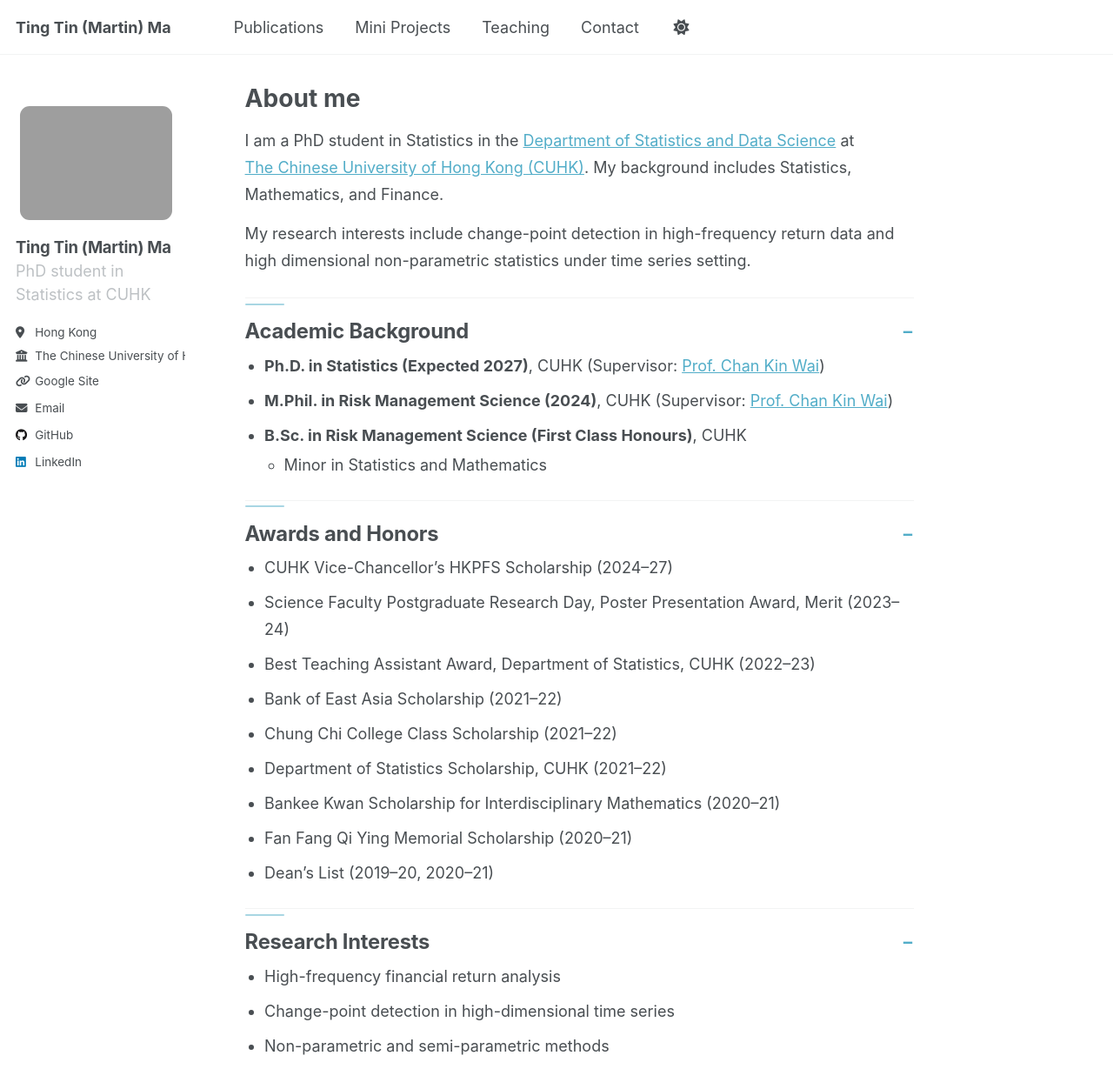
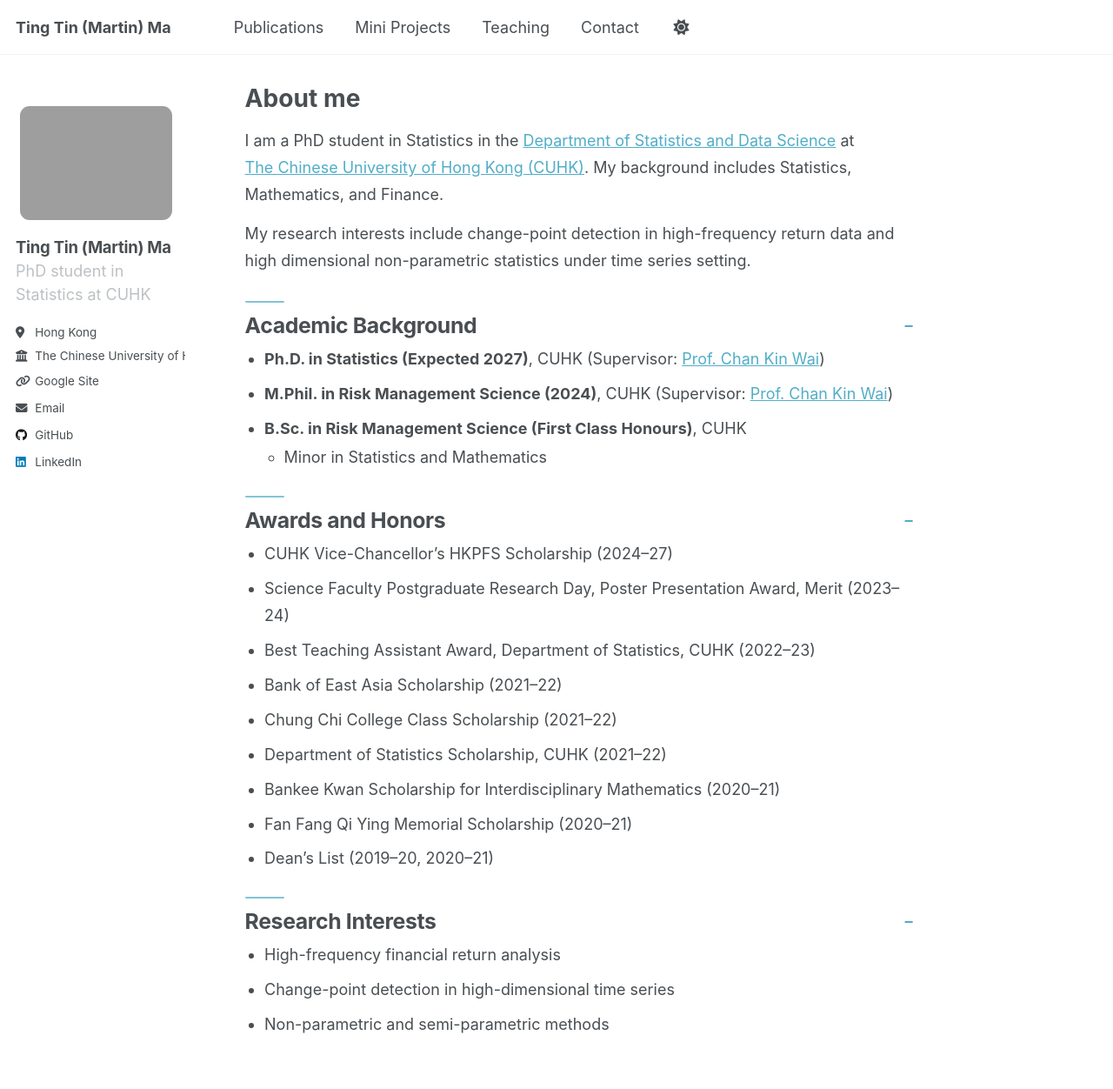
Before and after one commit to martinmtt0902/martinmtt0902.github.io, a Jekyll site: the page built from _pages/about.md, in a window 1280 px wide and 1400 px high. Shown: the top 1252 px of the window at 87% size. Built offline with Jekyll 4.4.1, drawn with Linux system fonts in a browser that asks for light colours; a script that is not in the unit is left out.

Commit message:
Refine collapsible homepage heading style

```diff
--- a/_sass/_custom.scss
+++ b/_sass/_custom.scss
@@ -80,8 +80,7 @@ html[data-theme="dark"] {
 
 .homepage-section {
   margin-top: 1.35rem;
-  border-top: 1px solid var(--global-border-color);
-  padding-top: 0.3rem;
+  padding-top: 0.15rem;
 }
 
 .homepage-section:first-of-type {
@@ -97,11 +96,12 @@ html[data-theme="dark"] {
   list-style: none;
   cursor: pointer;
   margin: 0;
-  padding: 0.8rem 0 0.25rem;
+  padding: 0.75rem 0 0.3rem;
   color: var(--global-text-color);
-  font-size: 1.32rem;
+  font-size: 1.38rem;
   font-weight: 700;
-  letter-spacing: -0.01em;
+  line-height: 1.25;
+  letter-spacing: -0.015em;
 }
 
 .homepage-section summary::-webkit-details-marker {
@@ -112,7 +112,7 @@ html[data-theme="dark"] {
   content: "+";
   flex-shrink: 0;
   color: var(--global-link-color);
-  font-size: 1.2rem;
+  font-size: 1.05rem;
   font-weight: 600;
   line-height: 1;
   transition: transform 0.16s ease, color 0.16s ease;
@@ -132,12 +132,12 @@ html[data-theme="dark"] {
   content: "";
   position: absolute;
   left: 0;
-  top: 0;
+  top: 0.05rem;
   width: 2.5rem;
   height: 2px;
   border-radius: 999px;
   background: var(--global-link-color);
-  opacity: 0.5;
+  opacity: 0.72;
 }
 
 .homepage-section > *:not(summary) {
```
